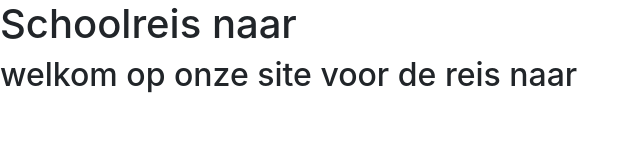
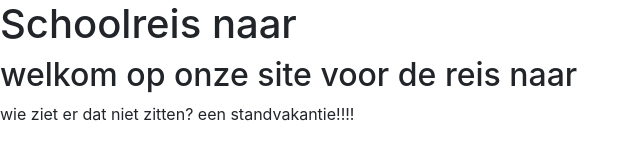
Before and after one commit to mathiasbonne/reis-website-live, a plain HTML site: page images/index.html in a window 1280 px wide. Shown: the whole page, without its empty margins (0-640 px from the left). Drawn offline with nearby package versions, Linux system fonts and the light colour scheme.

Commit message:
update homepage

```diff
--- a/images/index.html
+++ b/images/index.html
@@ -15,7 +15,7 @@
 <body>
   <h1>Schoolreis naar </h1>
   <h2>welkom op onze site voor de reis naar </h2>
-
+  <p>wie ziet er dat niet zitten? een standvakantie!!!!</p>
 
 
 
```
